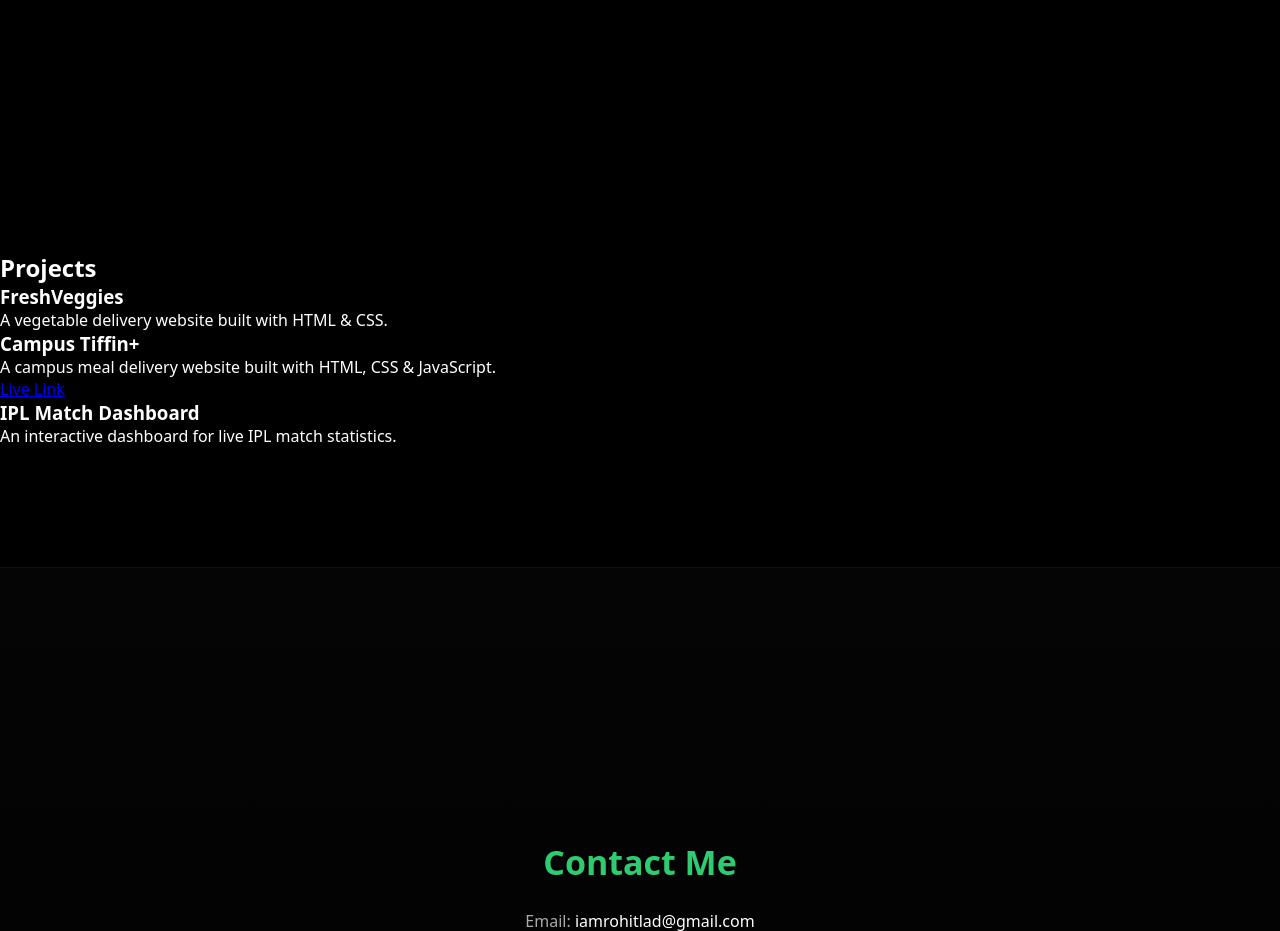
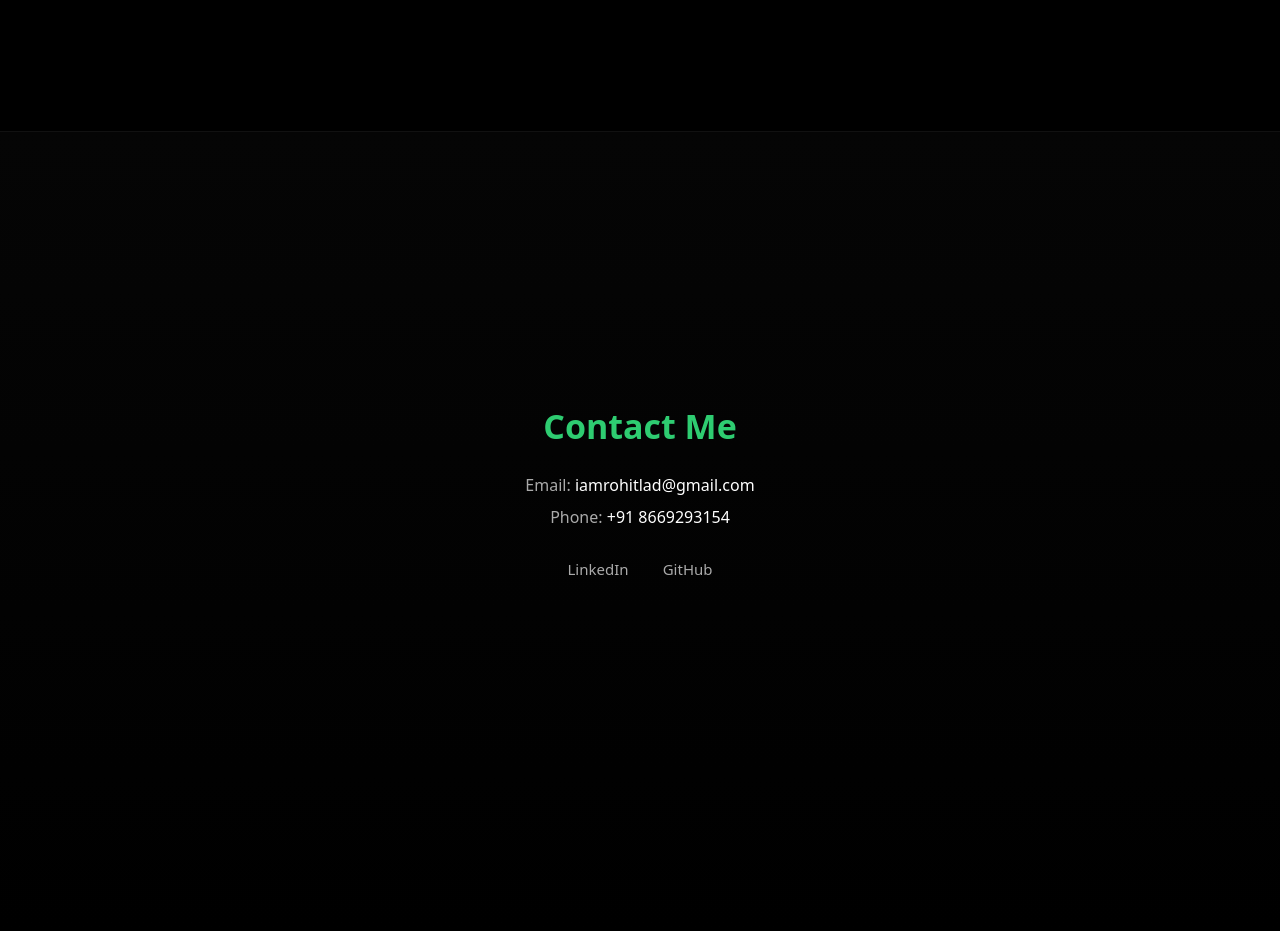
Before and after one commit to Ladrohit4492/Personal-Website, a plain HTML site: page index.html in a window 1280 px wide. Shown: the part 2620-3551 px from the top of the page. Drawn offline with Linux system fonts and the light colour scheme; files whose address does not match are found by name.

Commit message:
Removed unstyled projects section

```diff
--- a/index.html
+++ b/index.html
@@ -128,22 +128,7 @@ continuous learning and applying knowledge to real-world challenges
         </p>
     </div>
 </section>
-<section id="projects">
-  <h2>Projects</h2>
-  <div class="project">
-    <h3>FreshVeggies</h3>
-    <p>A vegetable delivery website built with HTML & CSS.</p>
-  </div>
-  <div class="project">
-    <h3>Campus Tiffin+</h3>
-    <p>A campus meal delivery website built with HTML, CSS & JavaScript.</p>
-    <a href="https://ladrohit4492.github.io/campus-tiffin-plus/" target="_blank">Live Link</a>
-  </div>
-  <div class="project">
-    <h3>IPL Match Dashboard</h3>
-    <p>An interactive dashboard for live IPL match statistics.</p>
-  </div>
-</section>
+
 <section class="contact" id="contact">
     <div class="contact-container">
         <h2>Contact Me</h2>
```
Also changed, not shown: profile-website/index.html (+1 -16 lines).
